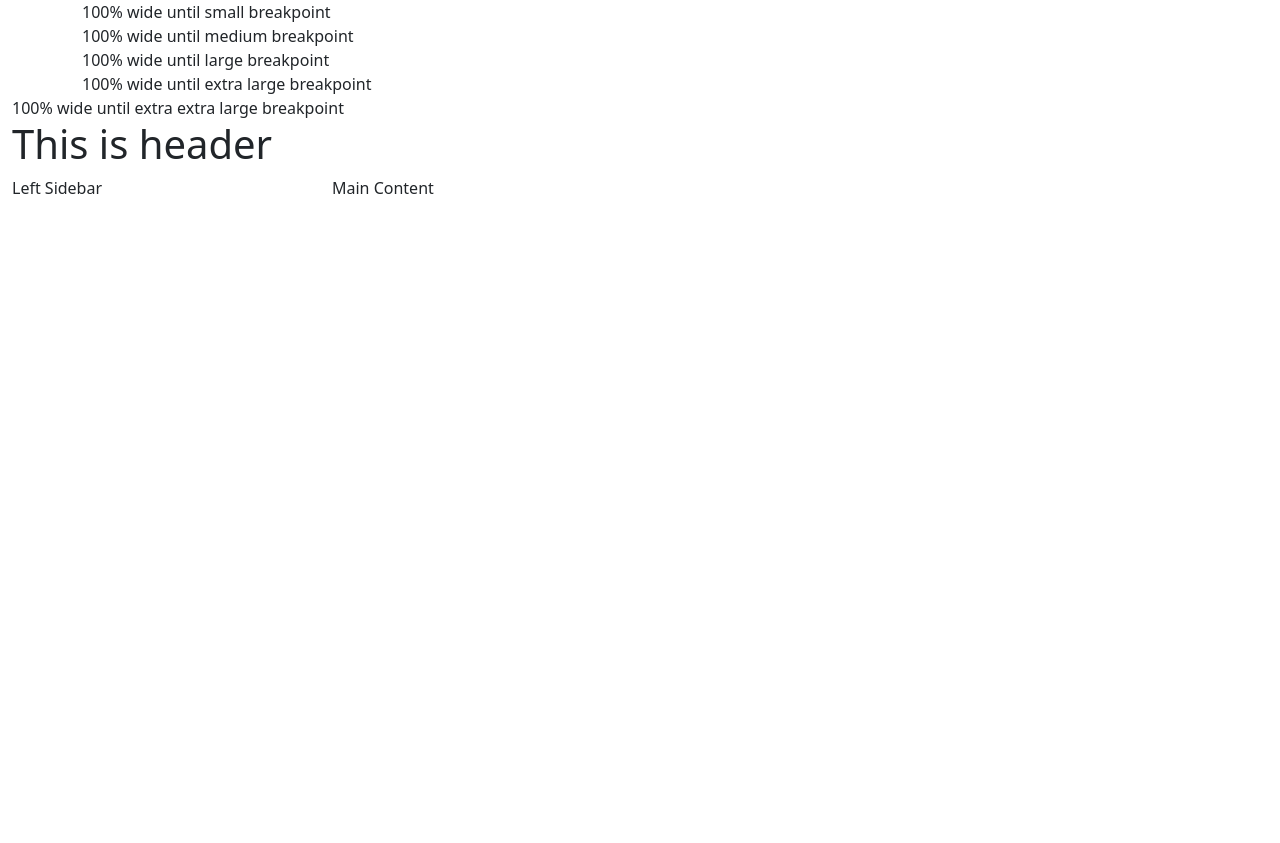
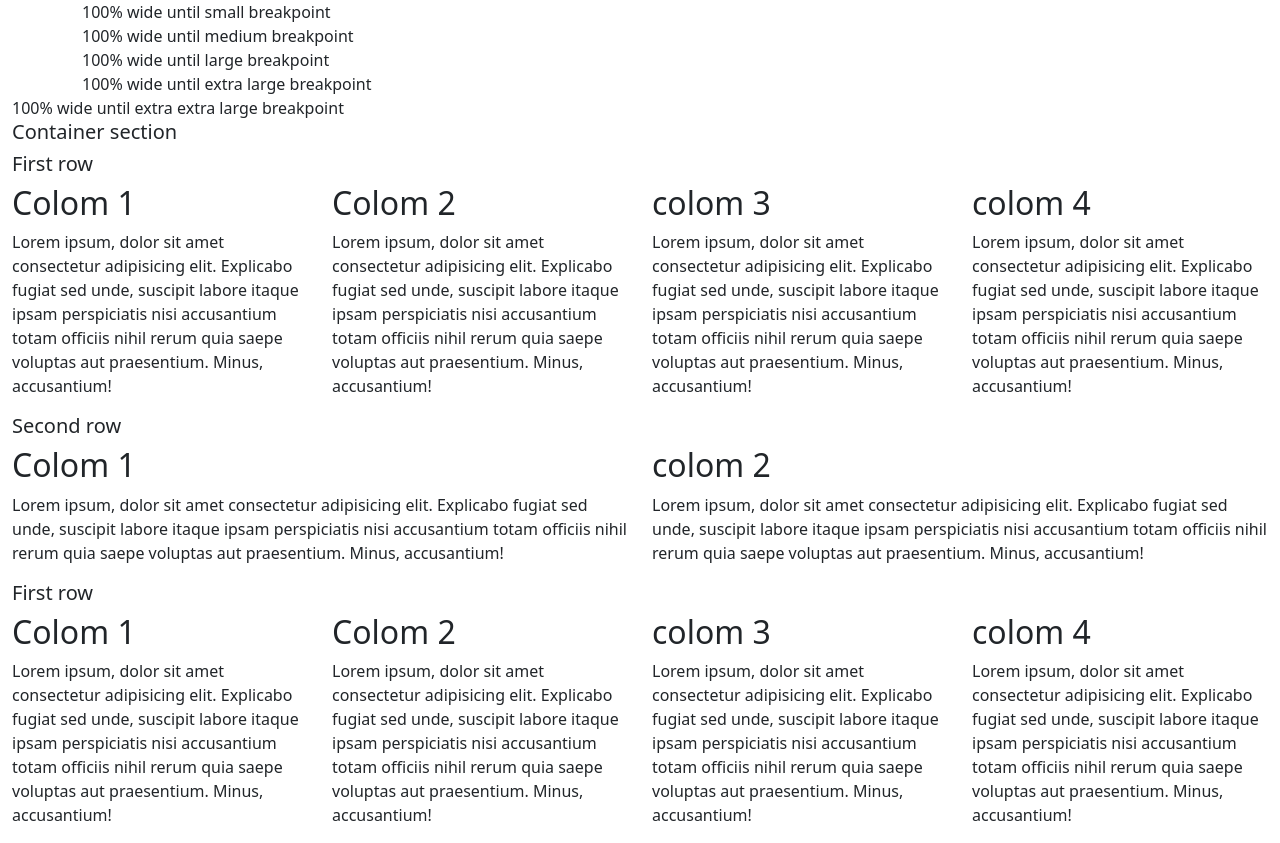
Before and after one commit to raselkobir1/Front-end-Practice, a plain HTML site: page index.html in a window 1280 px wide. Before the commit the page ends 800 px from the top, so only its background shows below. Drawn offline with nearby package versions, Linux system fonts and the light colour scheme.

Commit message:
row coloum and container details

```diff
--- a/index.html
+++ b/index.html
@@ -1,15 +1,18 @@
 <!doctype html>
 <html lang="en">
+
 <head>
     <!-- Required meta tags -->
     <meta charset="utf-8">
     <meta name="viewport" content="width=device-width, initial-scale=1">
-
     <!-- Bootstrap CSS -->
-    <link href="https://cdn.jsdelivr.net/npm/bootstrap@5.0.2/dist/css/bootstrap.min.css" rel="stylesheet" integrity="sha384-EVSTQN3/azprG1Anm3QDgpJLIm9Nao0Yz1ztcQTwFspd3yD65VohhpuuCOmLASjC" crossorigin="anonymous">
+    <link href="https://cdn.jsdelivr.net/npm/bootstrap@5.0.2/dist/css/bootstrap.min.css" rel="stylesheet"
+        integrity="sha384-EVSTQN3/azprG1Anm3QDgpJLIm9Nao0Yz1ztcQTwFspd3yD65VohhpuuCOmLASjC" crossorigin="anonymous">
+    <link rel="stylesheet" href="style.css">
 
     <title>Hello, world!</title>
 </head>
+
 <body>
     <div class="container-sm">100% wide until small breakpoint</div>
     <div class="container-md">100% wide until medium breakpoint</div>
@@ -18,33 +21,92 @@
     <div class="container-xxl">100% wide until extra extra large breakpoint</div>
 
     <div class="container-fluid">
-        <div class="header">
-            <h1>This is header</h1>
+        <h5>Container section</h5>
+        <div class="row">
+            <h5>First row</h5>
+            <div class="col-md-4 col-lg-3 col-sm-12 col-one">
+                <h2>Colom 1</h2>
+                <p>Lorem ipsum, dolor sit amet consectetur adipisicing elit. Explicabo fugiat sed unde, suscipit labore
+                    itaque ipsam perspiciatis nisi accusantium totam officiis nihil rerum quia saepe voluptas aut
+                    praesentium. Minus, accusantium!</p>
+
+            </div>
+            <div class="col-md-4 col-lg-3 col-sm-12 col-two">
+                <h2>Colom 2</h2>
+                <p>Lorem ipsum, dolor sit amet consectetur adipisicing elit. Explicabo fugiat sed unde, suscipit labore
+                    itaque ipsam perspiciatis nisi accusantium totam officiis nihil rerum quia saepe voluptas aut
+                    praesentium. Minus, accusantium!</p>
+
+            </div>
+            <div class="col-md-4 col-lg-3 col-sm-12 col-three">
+                <h2>colom 3</h2>
+                <p>Lorem ipsum, dolor sit amet consectetur adipisicing elit. Explicabo fugiat sed unde, suscipit labore
+                    itaque ipsam perspiciatis nisi accusantium totam officiis nihil rerum quia saepe voluptas aut
+                    praesentium. Minus, accusantium!</p>
+            </div>
+            <div class="col-md-4 col-lg-3 col-sm-12 col-three">
+                <h2>colom 4</h2>
+                <p>Lorem ipsum, dolor sit amet consectetur adipisicing elit. Explicabo fugiat sed unde, suscipit labore
+                    itaque ipsam perspiciatis nisi accusantium totam officiis nihil rerum quia saepe voluptas aut
+                    praesentium. Minus, accusantium!</p>
+            </div>
         </div>
 
-        <div class="content">
         <div class="row">
-                <div class="col-3 sidebar">
-                    Left Sidebar
+            <h5>Second row</h5>
+            <div class="col-6 col-one">
+                <h2>Colom 1</h2>
+                <p>Lorem ipsum, dolor sit amet consectetur adipisicing elit. Explicabo fugiat sed unde, suscipit labore
+                    itaque ipsam perspiciatis nisi accusantium totam officiis nihil rerum quia saepe voluptas aut
+                    praesentium. Minus, accusantium!</p>
+
             </div>
-                <div class="col-9 main-content">
-                    Main Content
+            <div class="col-6 col-three">
+                <h2>colom 2</h2>
+                <p>Lorem ipsum, dolor sit amet consectetur adipisicing elit. Explicabo fugiat sed unde, suscipit labore
+                    itaque ipsam perspiciatis nisi accusantium totam officiis nihil rerum quia saepe voluptas aut
+                    praesentium. Minus, accusantium!</p>
             </div>
+        </div>
+        <div class="row">
+            <h5>First row</h5>
+            <div class="col-3 col-one">
+                <h2>Colom 1</h2>
+                <p>Lorem ipsum, dolor sit amet consectetur adipisicing elit. Explicabo fugiat sed unde, suscipit labore
+                    itaque ipsam perspiciatis nisi accusantium totam officiis nihil rerum quia saepe voluptas aut
+                    praesentium. Minus, accusantium!</p>
+
+            </div>
+            <div class="col-3 col-two">
+                <h2>Colom 2</h2>
+                <p>Lorem ipsum, dolor sit amet consectetur adipisicing elit. Explicabo fugiat sed unde, suscipit labore
+                    itaque ipsam perspiciatis nisi accusantium totam officiis nihil rerum quia saepe voluptas aut
+                    praesentium. Minus, accusantium!</p>
+
+            </div>
+            <div class="col-3 col-three">
+                <h2>colom 3</h2>
+                <p>Lorem ipsum, dolor sit amet consectetur adipisicing elit. Explicabo fugiat sed unde, suscipit labore
+                    itaque ipsam perspiciatis nisi accusantium totam officiis nihil rerum quia saepe voluptas aut
+                    praesentium. Minus, accusantium!</p>
+            </div>
+            <div class="col-3 col-three">
+                <h2>colom 4</h2>
+                <p>Lorem ipsum, dolor sit amet consectetur adipisicing elit. Explicabo fugiat sed unde, suscipit labore
+                    itaque ipsam perspiciatis nisi accusantium totam officiis nihil rerum quia saepe voluptas aut
+                    praesentium. Minus, accusantium!</p>
             </div>
         </div>
     </div>
 </body>
+
 </html>
 
 
 
-<! ––
-Containers are the most basic layout element in Bootstrap and are required when using our default grid system. Containers are used to contain, pad, and (sometimes) center the content within them. While containers can be nested, most layouts do not require a nested container.
-
-Bootstrap comes with three different containers:
-
-.container, which sets a max-width at each responsive breakpoint
-.container-fluid, which is width: 100% at all breakpoints
-.container-{breakpoint}, which is width: 100% until the specified breakpoint
-The table below illustrates how each container’s max-width compares to the original .container and .container-fluid across each breakpoint.
-––>
+<! –– Containers are the most basic layout element in Bootstrap and are required when using our default grid system.
+    Containers are used to contain, pad, and (sometimes) center the content within them. While containers can be nested,
+    most layouts do not require a nested container. Bootstrap comes with three different containers: .container, which
+    sets a max-width at each responsive breakpoint .container-fluid, which is width: 100% at all breakpoints
+    .container-{breakpoint}, which is width: 100% until the specified breakpoint The table below illustrates how each
+    container’s max-width compares to the original .container and .container-fluid across each breakpoint. ––>
```
Lines whose indentation alone changed are shown as unchanged.
